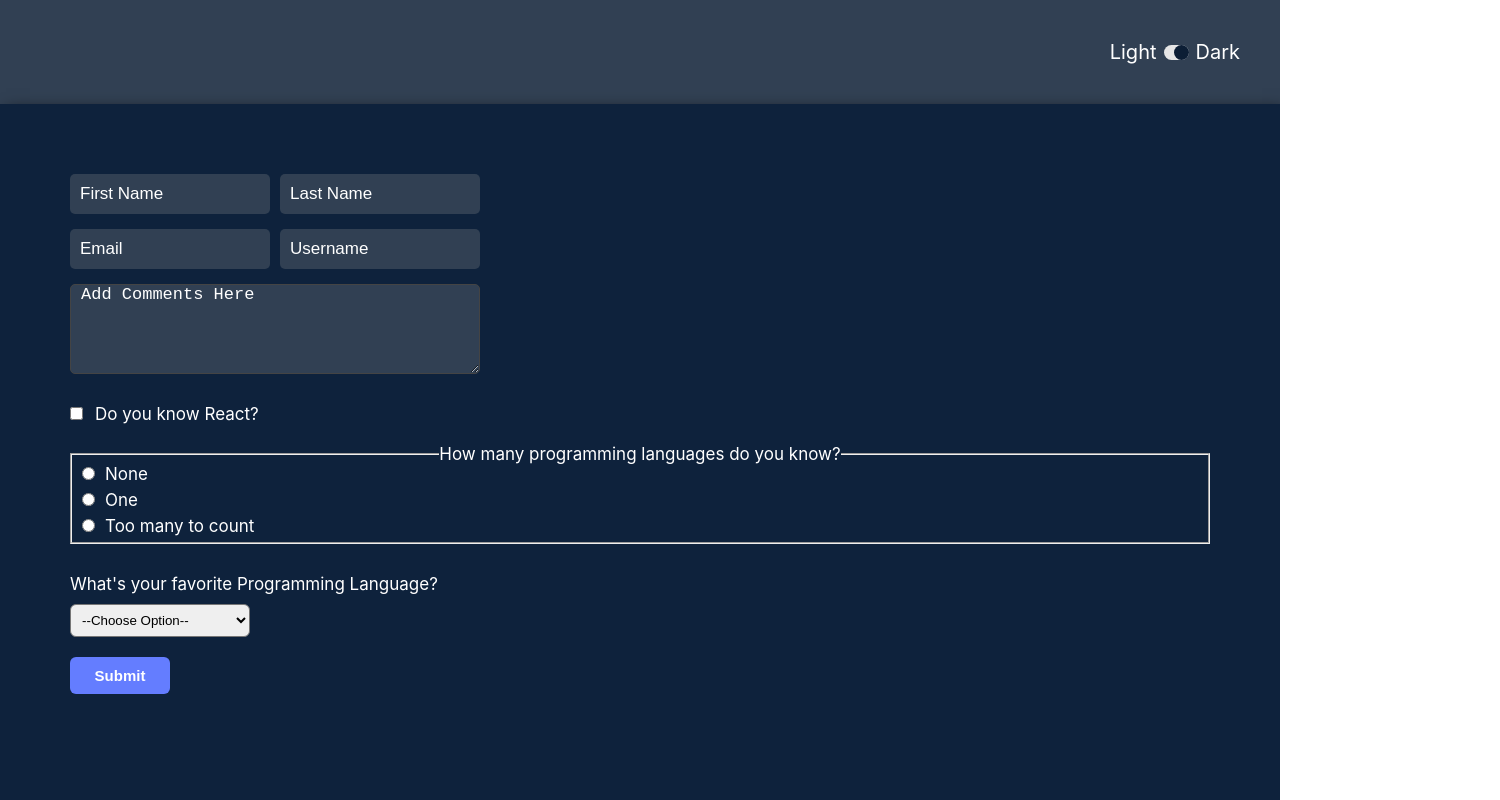
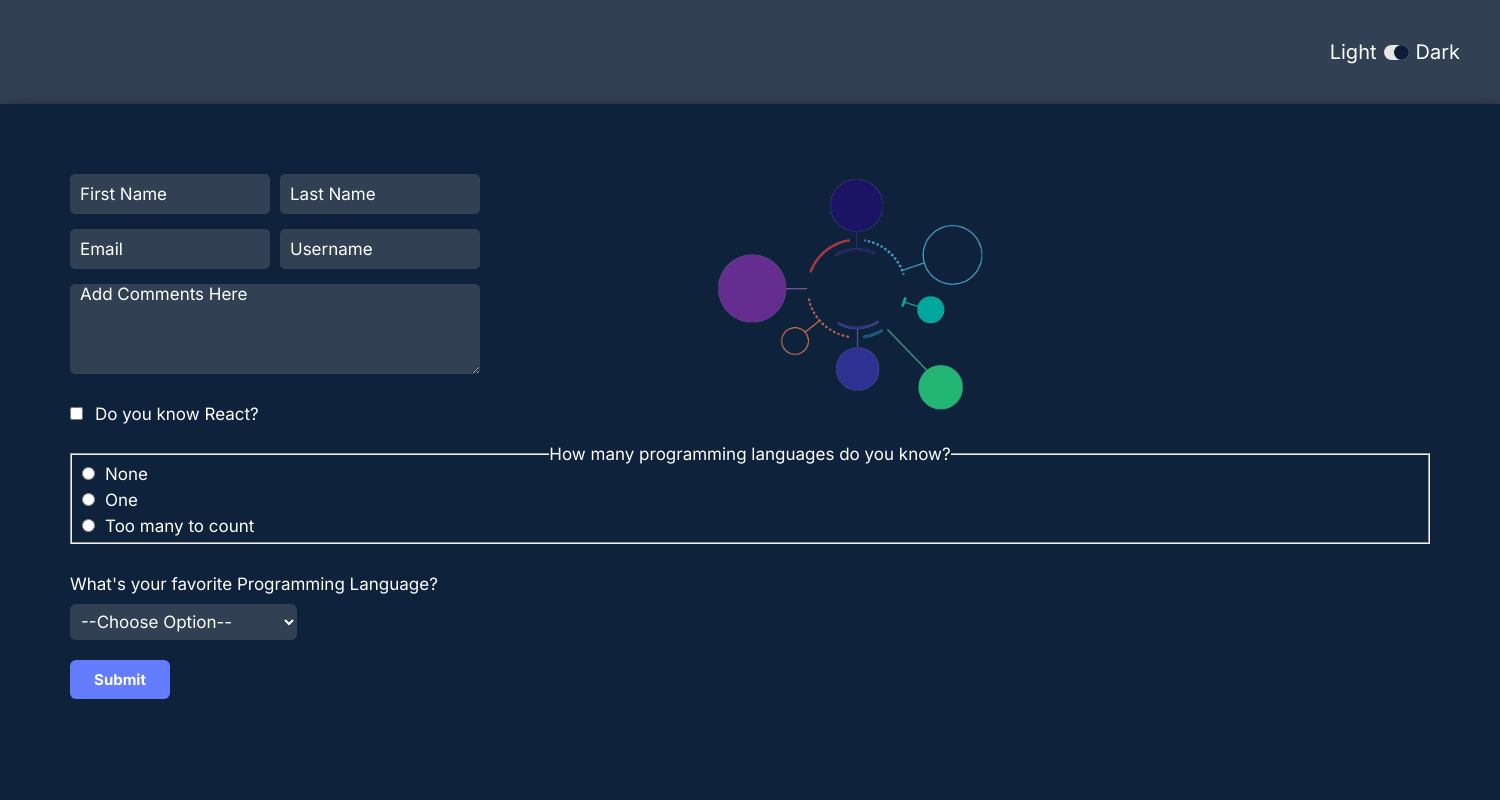
Before and after one commit to Elim-J/animated-form, a React (Create React App) app in the folder animated-form/: page / in a window 1280 px wide. Shown: the top 800 px of the page, 1500 px wide, since content can reach past the window. Built offline with nearby package versions, Linux system fonts and the light colour scheme.

Commit message:
Finished most of form css

```diff
--- a/animated-form/package.json
+++ b/animated-form/package.json
@@ -9,6 +9,7 @@
     "react": "^18.2.0",
     "react-dom": "^18.2.0",
     "react-scripts": "5.0.1",
+    "react-vanilla-tilt": "^1.0.0",
     "web-vitals": "^2.1.4"
   },
   "scripts": {
--- a/animated-form/public/index.html
+++ b/animated-form/public/index.html
@@ -1,6 +1,10 @@
+
 <!DOCTYPE html>
 <html lang="en">
   <head>
+    <link rel="preconnect" href="https://fonts.googleapis.com">
+    <link rel="preconnect" href="https://fonts.gstatic.com" crossorigin>
+    <link href="https://fonts.googleapis.com/css2?family=Inter:wght@400;600;700&display=swap" rel="stylesheet">
     <meta charset="utf-8" />
     <link rel="icon" href="%PUBLIC_URL%/favicon.ico" />
     <meta name="viewport" content="width=device-width, initial-scale=1" />
@@ -27,7 +31,6 @@
     <title>React App</title>
   </head>
   <body>
-    <noscript>You need to enable JavaScript to run this app.</noscript>
     <div id="root"></div>
     <!--
       This HTML file is a template.
--- a/animated-form/src/components/Form.js
+++ b/animated-form/src/components/Form.js
@@ -1,5 +1,7 @@
 import React from "react"
 import "../styles/Form.css"
+import dataImage from "../images/data-analysis.png"
+
 export default function Form(props){
 
     const [formData, setFormData] = React.useState({
@@ -36,8 +38,10 @@ export default function Form(props){
         console.log(formData)
     }
 
+
     return (
         <div className={props.darkMode ? "dark" : ""}>
+                <img src={dataImage} className="object" alt=""/>
             <div className="form--container">
                 <form onSubmit={handleSubmit}>
                     <div className="first--last">
--- a/animated-form/src/styles/App.css
+++ b/animated-form/src/styles/App.css
@@ -2,4 +2,9 @@
     margin: 0;
     padding: 0;
     box-sizing: border-box;
+    font-family: Inter;
 }
+
+body{
+    min-width: 1500px;
+}
--- a/animated-form/src/styles/Form.css
+++ b/animated-form/src/styles/Form.css
@@ -5,6 +5,13 @@
 body {
     margin: 0;
     height: 100vh;
+}
+
+img {
+    width: 300px;
+    height: 300px;
+    margin: 40px 500px 0 0;
+    float:right;
 }
 
 form {
@@ -23,6 +30,7 @@ div.dark form {
 div.dark input {
     background-color: #314053;
     border: none;
+    color: white;
 }
 
 div.dark input::placeholder {
@@ -35,9 +43,15 @@ div.dark textarea::placeholder {
 
 div.dark textarea {
     background-color: #314053;
-    /* color: white; */
+    color: white;
+    border: none;
 }
 
+div.dark select {
+    background-color: #314053;
+    color: white;
+    border: none;
+}
 input[type="text"], input[type="email"] {
     margin-bottom: 15px;
     height: 40px;
@@ -47,7 +61,6 @@ input[type="text"], input[type="email"] {
     border-radius: 5px;
     display: block;
     font-size: 17px;
-    /* color: white; */
 }
 
 .first--last {
@@ -91,6 +104,7 @@ select {
     padding: 7px;
     border-radius: 6px;
     margin-top: 10px;
+    font-size: 17px;
 }
 
 button {
```
Also changed, not shown: 1 other file (tests, documents, lock files or other folders).
